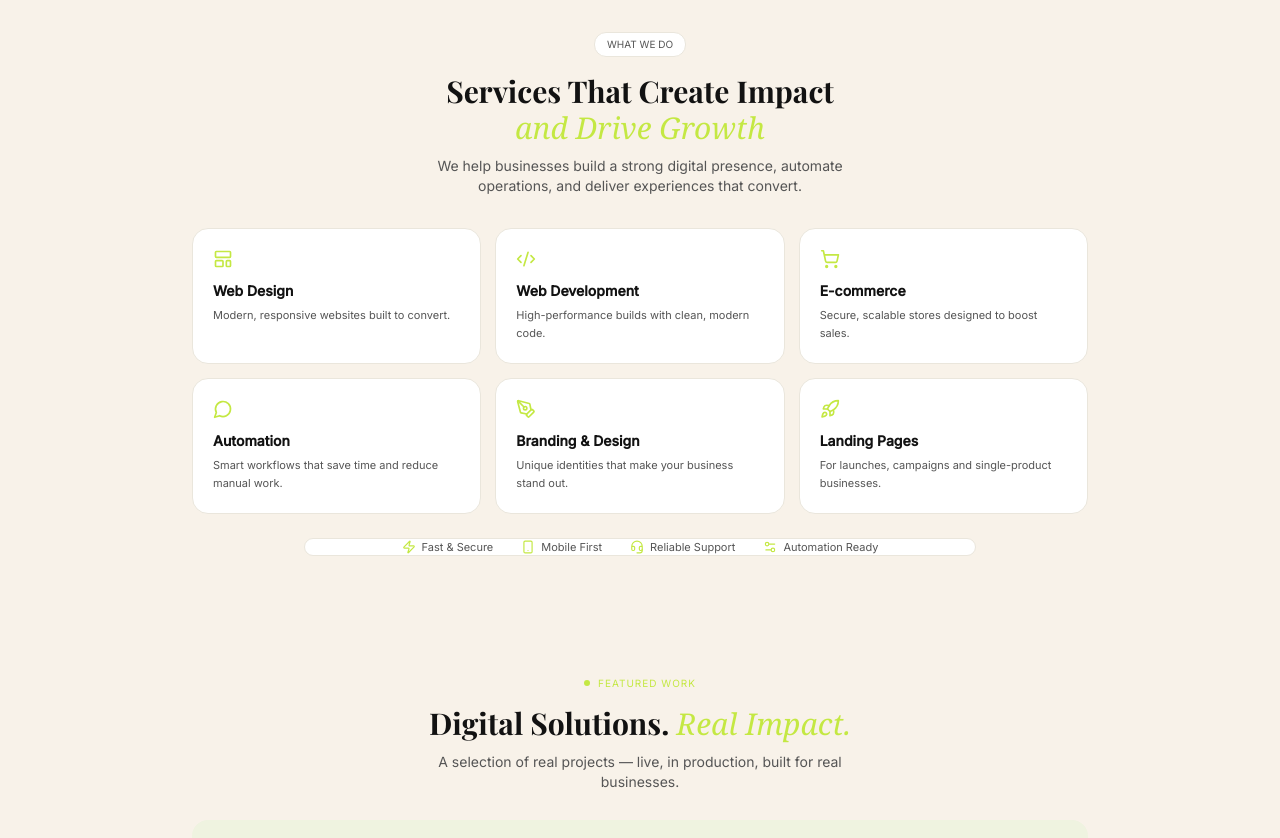
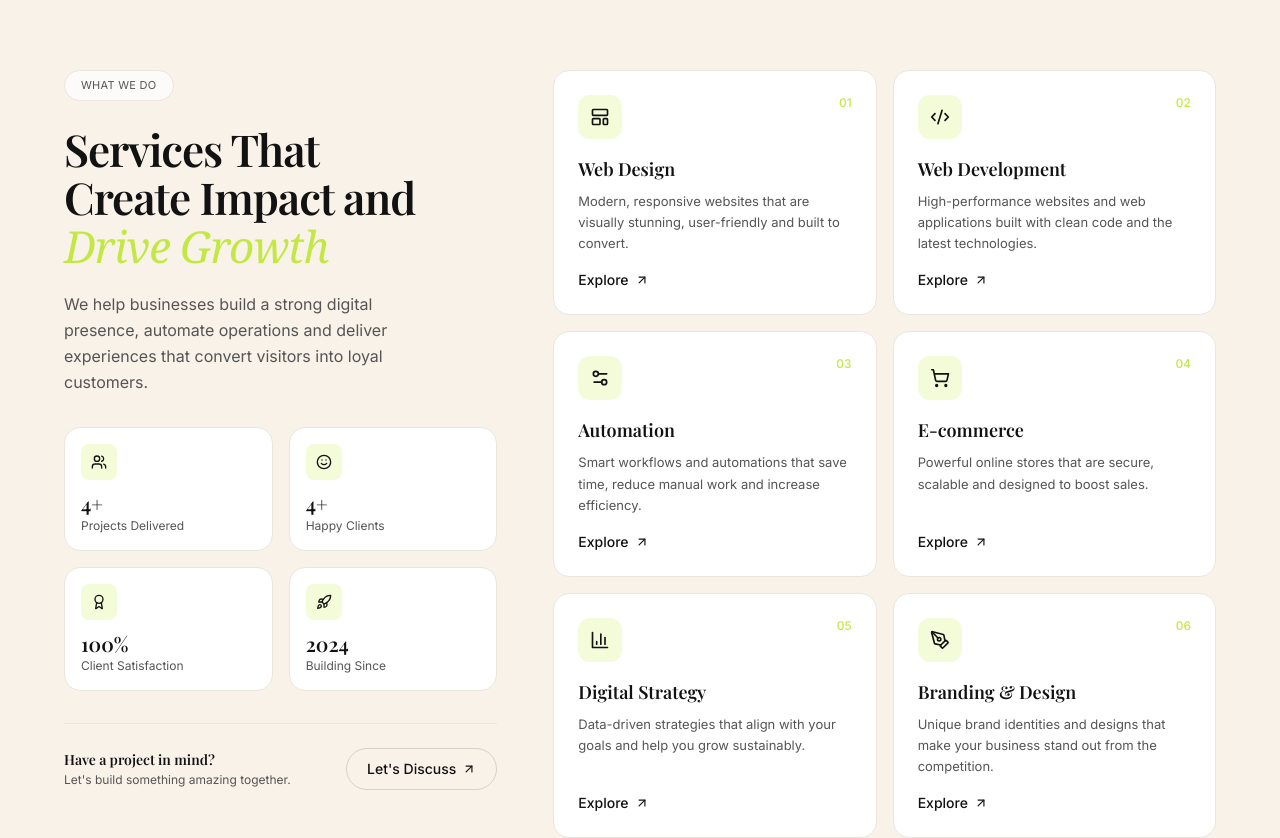
Before and after one commit to Shivam-hr/E-commerece-Protfolio, a Next.js app: page / in a window 1280 px wide. Shown: the part 1060-1898 px from the top of the page. Built offline with nearby package versions, Linux system fonts and the light colour scheme.

Commit message:
change mail and multiple changes

```diff
--- a/components/Services.tsx
+++ b/components/Services.tsx
@@ -1,99 +1,98 @@
 import {
   LayoutTemplate,
   Code2,
+  Settings2,
   ShoppingCart,
-  MessageCircle,
+  BarChart3,
   PenTool,
+  ArrowUpRight,
+  Users,
+  Smile,
+  Award,
   Rocket,
-  Zap,
-  Smartphone,
-  Headset,
-  Settings2,
 } from "lucide-react";
 
 const services = [
-  {
-    icon: LayoutTemplate,
-    title: "Web Design",
-    desc: "Modern, responsive websites built to convert.",
-  },
-  {
-    icon: Code2,
-    title: "Web Development",
-    desc: "High-performance builds with clean, modern code.",
-  },
-  {
-    icon: ShoppingCart,
-    title: "E-commerce",
-    desc: "Secure, scalable stores designed to boost sales.",
-  },
-  {
-    icon: MessageCircle,
-    title: "Automation",
-    desc: "Smart workflows that save time and reduce manual work.",
-  },
-  {
-    icon: PenTool,
-    title: "Branding & Design",
-    desc: "Unique identities that make your business stand out.",
-  },
-  {
-    icon: Rocket,
-    title: "Landing Pages",
-    desc: "For launches, campaigns and single-product businesses.",
-  },
+  { icon: LayoutTemplate, title: "Web Design", desc: "Modern, responsive websites that are visually stunning, user-friendly and built to convert." },
+  { icon: Code2, title: "Web Development", desc: "High-performance websites and web applications built with clean code and the latest technologies." },
+  { icon: Settings2, title: "Automation", desc: "Smart workflows and automations that save time, reduce manual work and increase efficiency." },
+  { icon: ShoppingCart, title: "E-commerce", desc: "Powerful online stores that are secure, scalable and designed to boost sales." },
+  { icon: BarChart3, title: "Digital Strategy", desc: "Data-driven strategies that align with your goals and help you grow sustainably." },
+  { icon: PenTool, title: "Branding & Design", desc: "Unique brand identities and designs that make your business stand out from the competition." },
 ];
 
-const badges = [
-  { icon: Zap, label: "Fast & Secure" },
-  { icon: Smartphone, label: "Mobile First" },
-  { icon: Headset, label: "Reliable Support" },
-  { icon: Settings2, label: "Automation Ready" },
+// NOTE: placeholders — swap for your real numbers before shipping.
+// Better to launch with an honest "4+" than a figure a client can disprove in one call.
+const stats = [
+  { icon: Users, value: "4+", label: "Projects Delivered" },
+  { icon: Smile, value: "4+", label: "Happy Clients" },
+  { icon: Award, value: "100%", label: "Client Satisfaction" },
+  { icon: Rocket, value: "2024", label: "Building Since" },
 ];
 
 export default function Services() {
   return (
-    <section id="services" className="px-8 py-14 text-center">
-      <div className="inline-block bg-card border border-border rounded-xl px-3 py-1 text-[10px] text-muted mb-4">
+    <section id="services" className="px-8 lg:px-16 py-16 lg:py-24">
+      <div className="grid lg:grid-cols-[0.85fr_1.3fr] gap-10 lg:gap-14 items-start">
+        <div>
+          <div className="inline-block bg-cardSoft border border-border rounded-full px-4 py-1.5 text-[11px] tracking-wide text-muted mb-6">
             WHAT WE DO
           </div>
-      <h2 className="font-display font-bold text-2xl md:text-3xl text-ink mb-2.5">
-        Services That Create Impact
+
+          <h2 className="font-display font-semibold text-[36px] sm:text-[44px] leading-[1.1] tracking-tight text-ink mb-5">
+            Services That
             <br />
-        <span className="font-serif italic font-normal text-accent">
-          and Drive Growth
-        </span>
+            Create Impact and{" "}
+            <span className="font-serif italic font-medium text-accent">Drive Growth</span>
           </h2>
-      <p className="text-muted text-sm max-w-md mx-auto mb-8">
+
+          <p className="text-muted text-base leading-relaxed mb-8 max-w-sm">
             We help businesses build a strong digital presence, automate
-        operations, and deliver experiences that convert.
+            operations and deliver experiences that convert visitors into
+            loyal customers.
           </p>
 
-      <div className="grid grid-cols-1 sm:grid-cols-2 lg:grid-cols-3 gap-3.5 max-w-4xl mx-auto">
-        {services.map(({ icon: Icon, title, desc }) => (
-          <div
-            key={title}
-            className="bg-card border border-border rounded-card p-5 text-left"
-          >
-            <Icon size={20} className="text-accent" />
-            <h3 className="text-sm font-semibold text-ink mt-3 mb-1.5">
-              {title}
-            </h3>
-            <p className="text-[11px] text-muted leading-relaxed">{desc}</p>
+          <div className="grid grid-cols-2 gap-4 mb-8">
+            {stats.map(({ icon: Icon, value, label }) => (
+              <div key={label} className="bg-card border border-border rounded-card p-4">
+                <div className="w-9 h-9 rounded-lg bg-accent/20 flex items-center justify-center mb-2.5">
+                  <Icon size={16} className="text-ink" />
+                </div>
+                <div className="font-display font-semibold text-xl text-ink">{value}</div>
+                <div className="text-xs text-muted">{label}</div>
               </div>
             ))}
           </div>
 
-      <div className="flex justify-center gap-7 flex-wrap bg-card border border-border rounded-2xl p-4.5 max-w-2xl mx-auto mt-6">
-        {badges.map(({ icon: Icon, label }) => (
-          <span
-            key={label}
-            className="text-[11px] text-muted flex items-center gap-1.5"
-          >
-            <Icon size={14} className="text-accent" /> {label}
-          </span>
+          <div className="flex items-center justify-between gap-4 border-t border-border pt-6">
+            <div>
+              <div className="font-display font-semibold text-ink text-sm">Have a project in mind?</div>
+              <div className="text-muted text-xs mt-0.5">Let&apos;s build something amazing together.</div>
+            </div>
+            <a href="#contact" className="shrink-0 bg-transparent text-ink text-sm font-medium px-5 py-2.5 rounded-btn border border-[#D8D2C4] flex items-center gap-1.5">
+              Let&apos;s Discuss <ArrowUpRight size={14} />
+            </a>
+          </div>
+        </div>
+
+        <div className="grid sm:grid-cols-2 gap-4">
+          {services.map(({ icon: Icon, title, desc }, i) => (
+            <div key={title} className="bg-card border border-border rounded-card p-6 flex flex-col">
+              <div className="flex items-start justify-between mb-4">
+                <div className="w-11 h-11 rounded-xl bg-accent/20 flex items-center justify-center">
+                  <Icon size={20} className="text-ink" />
+                </div>
+                <span className="text-xs text-accent font-medium">{String(i + 1).padStart(2, "0")}</span>
+              </div>
+              <h3 className="font-display font-semibold text-lg text-ink mb-2">{title}</h3>
+              <p className="text-muted text-[13px] leading-relaxed mb-4 flex-1">{desc}</p>
+              <a href="#contact" className="text-ink text-sm font-medium flex items-center gap-1.5">
+                Explore <ArrowUpRight size={14} />
+              </a>
+            </div>
           ))}
+        </div>
       </div>
     </section>
   );
-}
+}``
```
Lines whose indentation alone changed are shown as unchanged.
